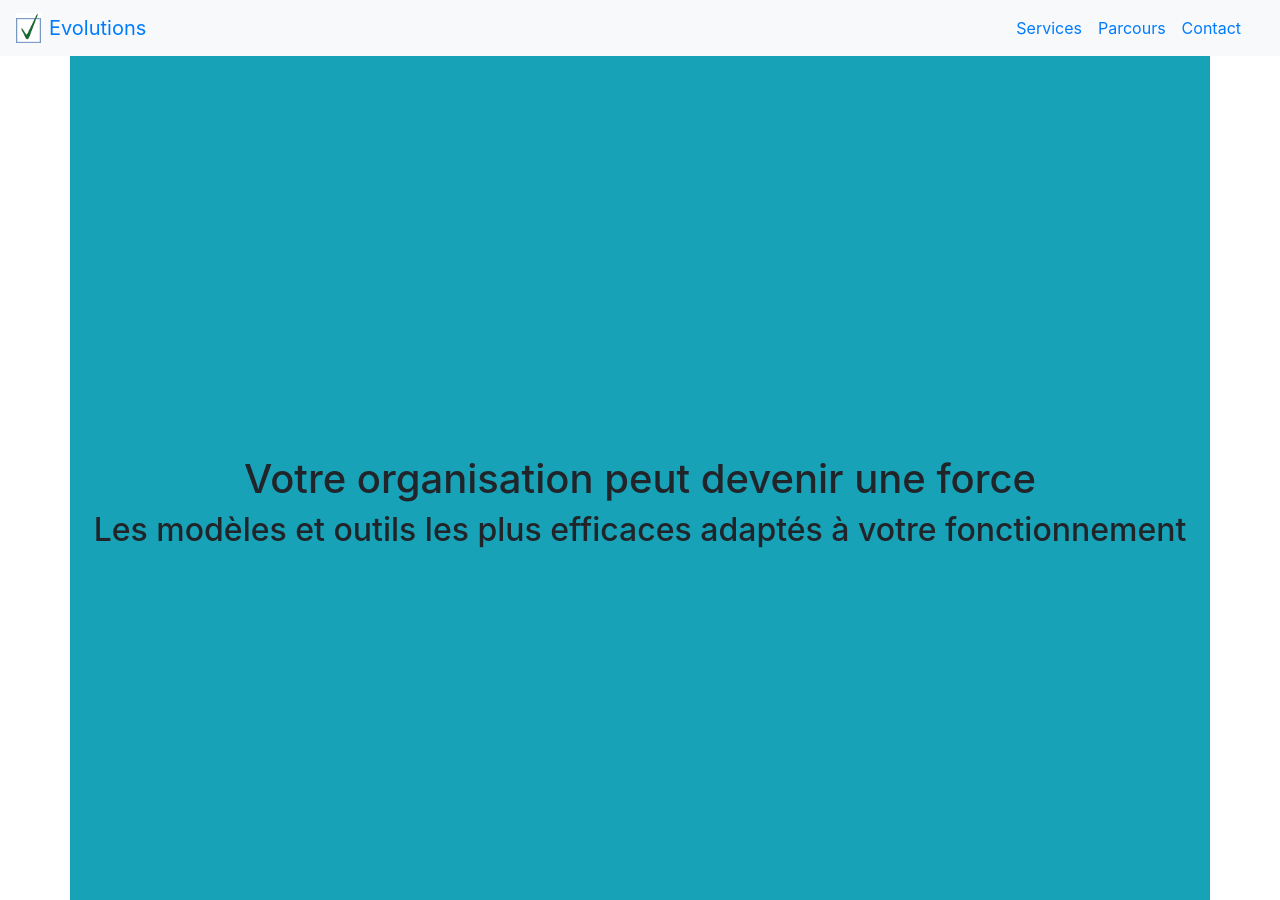
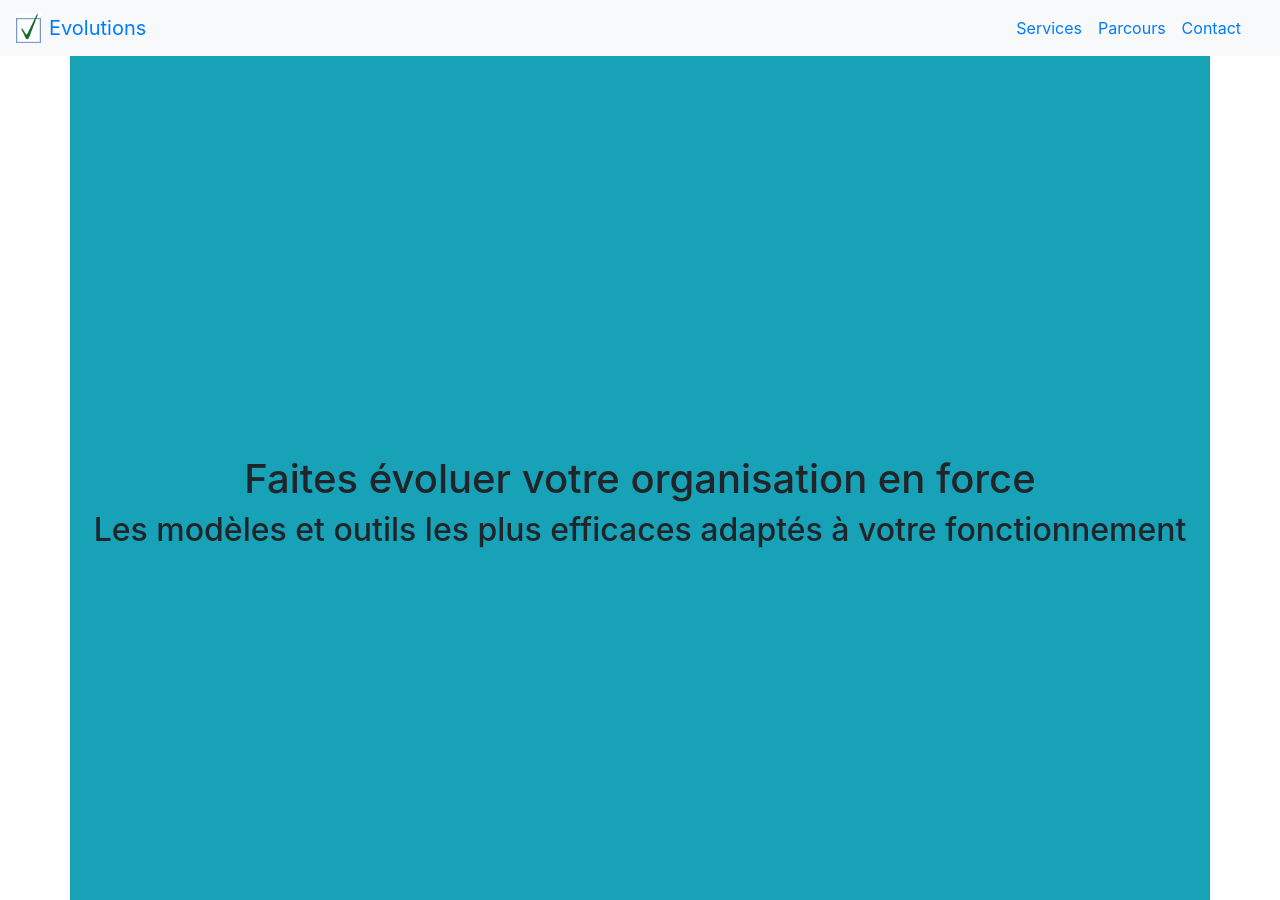
Before and after one commit to OrgaEvolutions/orgaevolutions.github.io, a Jekyll site: the page built from index.html, in a window 1280 px wide and 900 px high. Built offline with Jekyll 4.4.1, drawn with Linux system fonts in a browser that asks for light colours.

Commit message:
Update index.html

```diff
--- a/index.html
+++ b/index.html
@@ -4,7 +4,8 @@ title: Evolutions
 ---
 <div class="min-vh-100 bg-info row align-content-center justify-content-center">
 	<!--<h1>Améliorez votre performance économique et humaine</h1>-->
-	<h1>Votre organisation peut devenir une force</h1>
+	<h1>Faites évoluer votre organisation en force</h1>
+	<!--<h1>Une organisation au service des enjeux de votre entreprise</h1>-->
 	<h2>Les modèles et outils les plus efficaces adaptés à votre fonctionnement</h2>
 </div>
 
```
